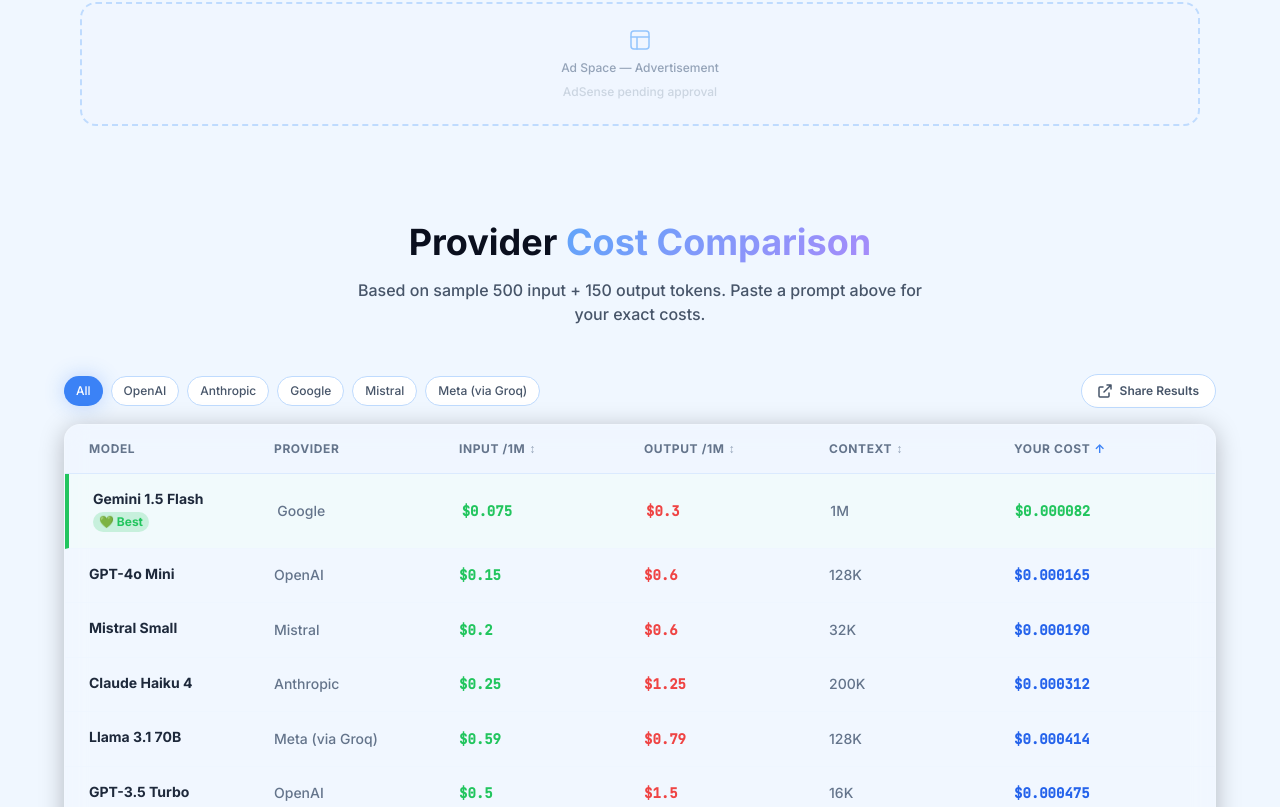
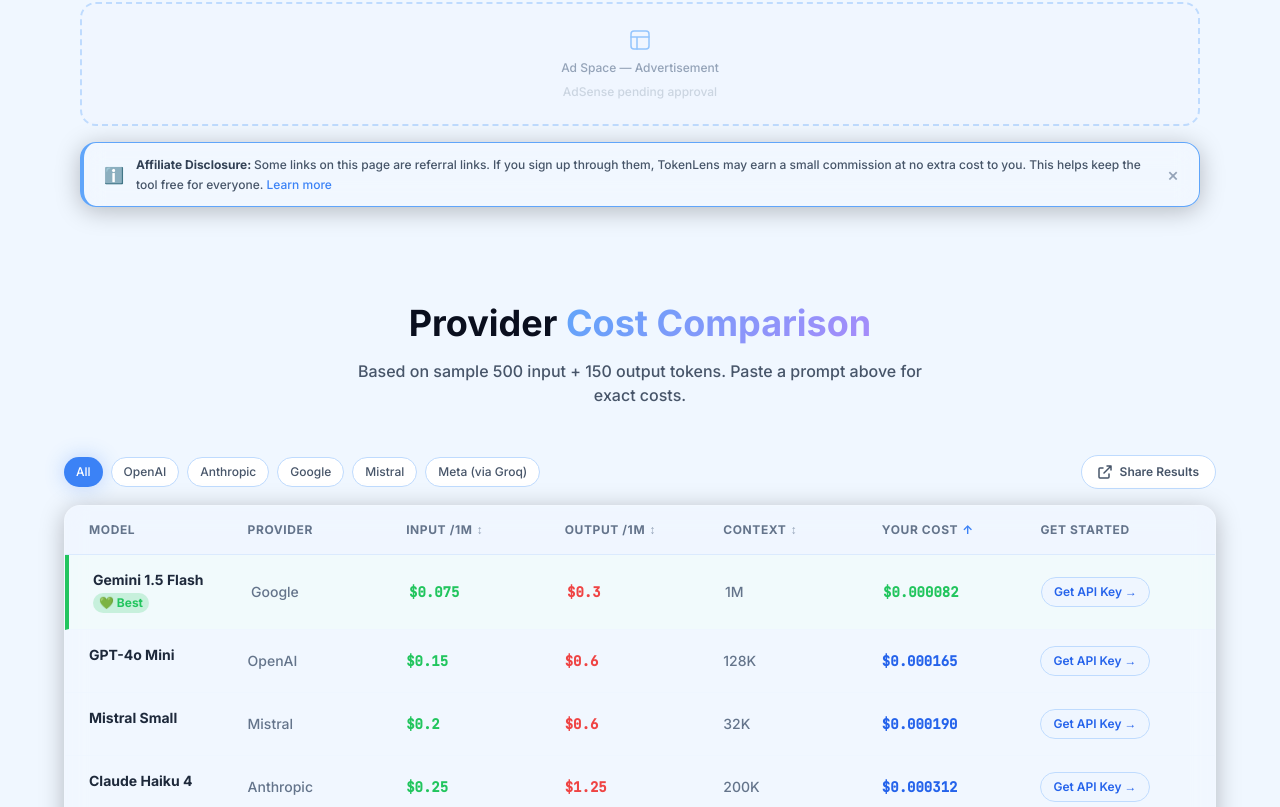
Before and after one commit to collins911911/token-estimator, a React (Vite) app: page / in a window 1280 px wide. Shown: the part 1893-2700 px from the top of the page. Built offline with nearby package versions, Linux system fonts and the light colour scheme.

Commit message:
phase 8 complete - affiliate links, disclosure banner, footer disclosure, FTC compliant

```diff
--- /dev/null
+++ b/src/components/AffiliateDisclosure.tsx
@@ -0,0 +1,38 @@
+import React, { useState } from 'react'
+
+function AffiliateDisclosure(): React.ReactElement {
+  const [dismissed, setDismissed] = useState<boolean>(false)
+
+  if (dismissed) return <></>
+
+  return (
+    <div className="w-full max-w-6xl mx-auto px-4 mb-4">
+      <div className="glass-card px-5 py-3 flex items-start sm:items-center justify-between gap-4 border-l-4 border-primary-400">
+        <div className="flex items-start sm:items-center gap-3">
+          <span className="text-base shrink-0">ℹ️</span>
+          <p className="text-xs text-slate-600 leading-relaxed">
+            <span className="font-bold text-slate-700">Affiliate Disclosure: </span>
+            Some links on this page are referral links. If you sign up through them,
+            TokenLens may earn a small commission at no extra cost to you.
+            This helps keep the tool free for everyone.{' '}
+            <a
+              href="#disclosure"
+              className="text-primary-500 hover:underline font-medium"
+            >
+              Learn more
+            </a>
+          </p>
+        </div>
+        <button
+          onClick={() => setDismissed(true)}
+          className="text-slate-400 hover:text-slate-600 transition-colors shrink-0 text-lg leading-none"
+          aria-label="Dismiss disclosure"
+        >
+          ×
+        </button>
+      </div>
+    </div>
+  )
+}
+
+export default AffiliateDisclosure
--- a/src/components/ComparisonTable.tsx
+++ b/src/components/ComparisonTable.tsx
@@ -1,6 +1,7 @@
 import React, { useState, useMemo } from 'react'
 import { useTokenCalculator } from '../hooks/useTokenCalculator'
 import { AI_MODELS, PROVIDERS } from '../constants/models'
+import { AFFILIATE_LINKS } from '../constants/affiliates'
 import { formatCost } from '../utils/tokenizer'
 import { calculateCost, getCheapestModel, getMostExpensiveModel } from '../utils/calculator'
 import { encodeStateToURL, copyToClipboard } from '../utils/share'
@@ -19,7 +20,6 @@
 
 function ComparisonTable(): React.ReactElement {
   const { state, selectedModel } = useTokenCalculator()
-
   const [sortKey, setSortKey] = useState<SortKey>('total')
   const [sortDir, setSortDir] = useState<SortDir>('asc')
   const [activeProvider, setActiveProvider] = useState<string>('All')
@@ -39,34 +39,21 @@
     models.sort((a, b) => {
       let valA = 0
       let valB = 0
-
-      if (sortKey === 'input') {
-        valA = a.pricing.inputPricePer1M
-        valB = b.pricing.inputPricePer1M
-      } else if (sortKey === 'output') {
-        valA = a.pricing.outputPricePer1M
-        valB = b.pricing.outputPricePer1M
-      } else if (sortKey === 'context') {
-        valA = CONTEXT_TO_NUM[a.contextWindow] ?? 0
-        valB = CONTEXT_TO_NUM[b.contextWindow] ?? 0
-      } else {
+      if (sortKey === 'input') { valA = a.pricing.inputPricePer1M; valB = b.pricing.inputPricePer1M }
+      else if (sortKey === 'output') { valA = a.pricing.outputPricePer1M; valB = b.pricing.outputPricePer1M }
+      else if (sortKey === 'context') { valA = CONTEXT_TO_NUM[a.contextWindow] ?? 0; valB = CONTEXT_TO_NUM[b.contextWindow] ?? 0 }
+      else {
         valA = calculateCost(inputTokens, outputTokens, a, 1).singleRequestCost
         valB = calculateCost(inputTokens, outputTokens, b, 1).singleRequestCost
       }
-
       return sortDir === 'asc' ? valA - valB : valB - valA
     })
-
     return models
   }, [sortKey, sortDir, activeProvider, inputTokens, outputTokens])
 
   function handleSort(key: SortKey) {
-    if (key === sortKey) {
-      setSortDir(prev => (prev === 'asc' ? 'desc' : 'asc'))
-    } else {
-      setSortKey(key)
-      setSortDir('asc')
-    }
+    if (key === sortKey) setSortDir(prev => prev === 'asc' ? 'desc' : 'asc')
+    else { setSortKey(key); setSortDir('asc') }
   }
 
   async function handleShare() {
@@ -76,10 +63,7 @@
       requestsPerDay: state.requestsPerDay,
     })
     const success = await copyToClipboard(url)
-    if (success) {
-      setCopied(true)
-      setTimeout(() => setCopied(false), 2500)
-    }
+    if (success) { setCopied(true); setTimeout(() => setCopied(false), 2500) }
   }
 
   function SortIcon({ col }: { col: SortKey }) {
@@ -98,10 +82,11 @@
           <p className="text-slate-600 max-w-xl mx-auto font-medium">
             {state.tokenResult
               ? `Based on your prompt — ${inputTokens} input + ${outputTokens} output tokens`
-              : 'Based on sample 500 input + 150 output tokens. Paste a prompt above for your exact costs.'}
+              : 'Based on sample 500 input + 150 output tokens. Paste a prompt above for exact costs.'}
           </p>
         </div>
 
+        {/* Controls */}
         <div className="flex flex-col sm:flex-row items-start sm:items-center justify-between gap-4 mb-4">
           <div className="flex flex-wrap gap-2">
             {['All', ...PROVIDERS].map(provider => (
@@ -118,27 +103,19 @@
               </button>
             ))}
           </div>
-
           <button
             onClick={handleShare}
             className={`flex items-center gap-2 text-xs px-4 py-2 rounded-full font-semibold transition-all duration-200 ${
               copied
                 ? 'bg-success text-white'
-                : 'bg-white border border-blue-200 text-slate-600 hover:border-primary-400 hover:text-primary-600'
+                : 'bg-white border border-blue-200 text-slate-600 hover:border-primary-400'
             }`}
           >
-            {copied ? (
-              <>✅ Link Copied!</>
-            ) : (
+            {copied ? '✅ Link Copied!' : (
               <>
                 <svg width="14" height="14" viewBox="0 0 14 14" fill="none">
-                  <path
-                    d="M9 1H13V5M13 1L6 8M5 3H2C1.45 3 1 3.45 1 4V12C1 12.55 1.45 13 2 13H10C10.55 13 11 12.55 11 12V9"
-                    stroke="currentColor"
-                    strokeWidth="1.5"
-                    strokeLinecap="round"
-                    strokeLinejoin="round"
-                  />
+                  <path d="M9 1H13V5M13 1L6 8M5 3H2C1.45 3 1 3.45 1 4V12C1 12.55 1.45 13 2 13H10C10.55 13 11 12.55 11 12V9"
+                    stroke="currentColor" strokeWidth="1.5" strokeLinecap="round" strokeLinejoin="round" />
                 </svg>
                 Share Results
               </>
@@ -146,8 +123,10 @@
           </button>
         </div>
 
+        {/* Table */}
         <div className="glass-card overflow-hidden">
-          <div className="grid grid-cols-6 gap-2 px-6 py-4 border-b border-blue-100 bg-blue-50/60">
+          {/* Header */}
+          <div className="grid grid-cols-7 gap-2 px-6 py-4 border-b border-blue-100 bg-blue-50/60">
             {[
               { label: 'Model', key: null },
               { label: 'Provider', key: null },
@@ -155,6 +134,7 @@
               { label: 'Output /1M', key: 'output' as SortKey },
               { label: 'Context', key: 'context' as SortKey },
               { label: 'Your Cost', key: 'total' as SortKey },
+              { label: 'Get Started', key: null },
             ].map(col => (
               <div
                 key={col.label}
@@ -169,6 +149,7 @@
             ))}
           </div>
 
+          {/* Rows */}
           {filteredAndSorted.length === 0 ? (
             <div className="px-6 py-10 text-center text-slate-400 font-medium">
               No models found for this provider.
@@ -179,38 +160,60 @@
               const isCheapest = row.id === cheapestId
               const isExpensive = row.id === expensiveId
               const isSelected = row.id === selectedModel.id
+              const affiliate = AFFILIATE_LINKS[row.provider]
 
               return (
                 <div
                   key={row.id}
-                  className={`grid grid-cols-6 gap-2 px-6 py-4 border-b border-blue-50 last:border-0 transition-all duration-200 hover:bg-blue-50/40
+                  className={`grid grid-cols-7 gap-2 px-6 py-4 border-b border-blue-50 last:border-0 transition-all duration-200 hover:bg-blue-50/40
                     ${isCheapest ? 'border-l-4 border-l-success bg-green-50/30' : ''}
                     ${isExpensive ? 'border-l-4 border-l-danger bg-red-50/20' : ''}
                     ${isSelected && !isCheapest && !isExpensive ? 'border-l-4 border-l-primary-400 bg-blue-50/30' : ''}
                   `}
                 >
+                  {/* Model Name */}
                   <div className="flex flex-col gap-1">
                     <span className="text-sm font-bold text-slate-800 leading-tight">{row.name}</span>
                     <div className="flex flex-wrap gap-1">
-                      {isCheapest && (
-                        <span className="text-xs bg-success/20 text-success px-1.5 py-0.5 rounded-full font-bold">💚 Best</span>
-                      )}
-                      {isExpensive && (
-                        <span className="text-xs bg-danger/20 text-danger px-1.5 py-0.5 rounded-full font-bold">🔴 Priciest</span>
-                      )}
-                      {isSelected && (
-                        <span className="text-xs bg-primary-100 text-primary-600 px-1.5 py-0.5 rounded-full font-bold">⚡ Selected</span>
-                      )}
+                      {isCheapest && <span className="text-xs bg-success/20 text-success px-1.5 py-0.5 rounded-full font-bold">💚 Best</span>}
+                      {isExpensive && <span className="text-xs bg-danger/20 text-danger px-1.5 py-0.5 rounded-full font-bold">🔴 Priciest</span>}
+                      {isSelected && <span className="text-xs bg-primary-100 text-primary-600 px-1.5 py-0.5 rounded-full font-bold">⚡ Selected</span>}
                     </div>
                   </div>
+
+                  {/* Provider */}
                   <div className="text-sm text-slate-500 font-medium flex items-center">{row.provider}</div>
+
+                  {/* Input */}
                   <div className="text-sm font-mono font-bold text-success flex items-center">${row.pricing.inputPricePer1M}</div>
+
+                  {/* Output */}
                   <div className="text-sm font-mono font-bold text-danger flex items-center">${row.pricing.outputPricePer1M}</div>
+
+                  {/* Context */}
                   <div className="text-sm text-slate-500 font-medium flex items-center">{row.contextWindow}</div>
+
+                  {/* Cost */}
                   <div className={`text-sm font-mono font-bold flex items-center ${
                     isCheapest ? 'text-success' : isExpensive ? 'text-danger' : 'text-primary-600'
                   }`}>
                     {formatCost(sampleCost)}
+                  </div>
+
+                  {/* Affiliate Link */}
+                  <div className="flex items-center">
+                    {affiliate ? (
+                      <a
+                        href={affiliate.url}
+                        target="_blank"
+                        rel="noopener noreferrer nofollow"
+                        className="text-xs px-3 py-1.5 rounded-full font-semibold bg-primary-50 text-primary-600 border border-primary-200 hover:bg-primary-500 hover:text-white transition-all duration-200 whitespace-nowrap"
+                      >
+                        {affiliate.label} →
+                      </a>
+                    ) : (
+                      <span className="text-xs text-slate-300">—</span>
+                    )}
                   </div>
                 </div>
               )
@@ -218,6 +221,7 @@
           )}
         </div>
 
+        {/* Legend */}
         <div className="flex flex-wrap items-center justify-between gap-3 mt-4">
           <div className="flex flex-wrap items-center gap-4">
             <span className="flex items-center gap-1.5 text-xs text-slate-500">
@@ -231,7 +235,7 @@
             </span>
           </div>
           <p className="text-xs text-slate-400 font-medium">
-            * Click column headers to sort. Verify prices on provider pages.
+            * Click headers to sort. Verify prices on provider pages.
           </p>
         </div>
       </div>
--- a/src/components/Footer.tsx
+++ b/src/components/Footer.tsx
@@ -1,4 +1,6 @@
-function TokenLensLogoSmall() {
+import React from 'react'
+
+function TokenLensLogoSmall(): React.ReactElement {
   return (
     <div className="flex items-center gap-2">
       <svg width="28" height="28" viewBox="0 0 36 36" fill="none">
@@ -16,28 +18,36 @@
   )
 }
 
-function Footer() {
+function Footer(): React.ReactElement {
   return (
-    <footer className="border-t border-glass-border mt-8">
+    <footer className="border-t border-blue-100 mt-8">
       <div className="max-w-6xl mx-auto px-4 py-12">
         <div className="grid grid-cols-1 md:grid-cols-3 gap-8 mb-8">
+
           {/* Brand */}
           <div>
             <TokenLensLogoSmall />
             <p className="text-slate-500 text-sm mt-3 leading-relaxed max-w-xs">
               Free AI token counter and API cost estimator for developers, marketers,
-              and freelancers. No login required.
+              and freelancers. No login required. Ever.
             </p>
           </div>
 
-          {/* Links */}
+          {/* Tool Links */}
           <div>
-            <h4 className="text-sm font-semibold text-slate-300 mb-3">Tool</h4>
+            <h4 className="text-sm font-bold text-slate-700 mb-3">Tool</h4>
             <ul className="space-y-2">
-              {['Token Calculator', 'Cost Comparison', 'FAQ'].map(link => (
-                <li key={link}>
-                  <a href="#tool" className="text-slate-500 hover:text-primary-400 text-sm transition-colors">
-                    {link}
+              {[
+                { label: 'Token Calculator', href: '#tool' },
+                { label: 'Cost Comparison', href: '#compare' },
+                { label: 'FAQ', href: '#faq' },
+              ].map(link => (
+                <li key={link.label}>
+                  <a
+                    href={link.href}
+                    className="text-slate-500 hover:text-primary-500 text-sm transition-colors font-medium"
+                  >
+                    {link.label}
                   </a>
                 </li>
               ))}
@@ -46,26 +56,58 @@
 
           {/* Providers */}
           <div>
-            <h4 className="text-sm font-semibold text-slate-300 mb-3">Supported Providers</h4>
+            <h4 className="text-sm font-bold text-slate-700 mb-3">Supported Providers</h4>
             <ul className="space-y-2">
-              {['OpenAI', 'Anthropic', 'Google Gemini', 'Mistral AI'].map(p => (
-                <li key={p} className="text-slate-500 text-sm">{p}</li>
+              {[
+                { label: 'OpenAI (GPT-4o)', href: 'https://platform.openai.com/signup' },
+                { label: 'Anthropic (Claude)', href: 'https://console.anthropic.com/login' },
+                { label: 'Google (Gemini)', href: 'https://aistudio.google.com/app/apikey' },
+                { label: 'Mistral AI', href: 'https://console.mistral.ai/' },
+                { label: 'Meta Llama (Groq)', href: 'https://console.groq.com/login' },
+              ].map(p => (
+                <li key={p.label}>
+                  <a
+                    href={p.href}
+                    target="_blank"
+                    rel="noopener noreferrer nofollow"
+                    className="text-slate-500 hover:text-primary-500 text-sm transition-colors font-medium"
+                  >
+                    {p.label} →
+                  </a>
+                </li>
               ))}
             </ul>
           </div>
         </div>
 
+        {/* Affiliate Disclosure — legally required */}
+        <div
+          id="disclosure"
+          className="glass-card p-5 mb-6 border-l-4 border-primary-300"
+        >
+          <h5 className="text-xs font-bold text-slate-700 mb-2 uppercase tracking-wide">
+            Affiliate Disclosure
+          </h5>
+          <p className="text-xs text-slate-500 leading-relaxed">
+            TokenLens participates in referral programs with AI providers. Some links on this
+            page are affiliate or referral links, marked with "→". If you sign up or make a
+            purchase through these links, TokenLens may earn a commission at no additional cost
+            to you. We only link to services we genuinely recommend and use. This disclosure is
+            provided in compliance with the FTC guidelines on endorsements and testimonials.
+          </p>
+        </div>
+
         {/* Bottom Bar */}
-        <div className="border-t border-glass-border pt-6 flex flex-col md:flex-row items-center justify-between gap-4">
-          <p className="text-slate-600 text-xs">
+        <div className="border-t border-blue-100 pt-6 flex flex-col md:flex-row items-center justify-between gap-4">
+          <p className="text-slate-500 text-xs font-medium">
             © {new Date().getFullYear()} TokenLens. Free forever. Built for developers.
           </p>
           <div className="flex items-center gap-4">
-            <a href="#" className="text-slate-600 hover:text-primary-400 text-xs transition-colors">
+            <a href="#disclosure" className="text-slate-400 hover:text-primary-500 text-xs transition-colors">
+              Affiliate Disclosure
+            </a>
+            <a href="#" className="text-slate-400 hover:text-primary-500 text-xs transition-colors">
               Privacy Policy
-            </a>
-            <a href="#" className="text-slate-600 hover:text-primary-400 text-xs transition-colors">
-              Affiliate Disclosure
             </a>
           </div>
         </div>
--- /dev/null
+++ b/src/constants/affiliates.ts
@@ -0,0 +1,57 @@
+export interface AffiliateLink {
+  modelProvider: string
+  label: string
+  url: string
+  hasProgram: boolean
+  commission?: string
+  note?: string
+}
+
+// Research as of July 2025
+// Update these URLs with your actual affiliate/referral links when you sign up
+export const AFFILIATE_LINKS: Record<string, AffiliateLink> = {
+  OpenAI: {
+    modelProvider: 'OpenAI',
+    label: 'Get API Key',
+    url: 'https://platform.openai.com/signup',
+    hasProgram: false,
+    note: 'No formal affiliate program yet — direct signup link',
+  },
+  Anthropic: {
+    modelProvider: 'Anthropic',
+    label: 'Get API Key',
+    url: 'https://console.anthropic.com/login',
+    hasProgram: false,
+    note: 'No formal affiliate program yet — direct signup link',
+  },
+  Google: {
+    modelProvider: 'Google',
+    label: 'Get API Key',
+    url: 'https://aistudio.google.com/app/apikey',
+    hasProgram: false,
+    note: 'Google AI Studio — free tier available',
+  },
+  Mistral: {
+    modelProvider: 'Mistral',
+    label: 'Get API Key',
+    url: 'https://console.mistral.ai/',
+    hasProgram: false,
+    note: 'No formal affiliate program yet — direct signup link',
+  },
+  'Meta (via Groq)': {
+    modelProvider: 'Meta (via Groq)',
+    label: 'Try on Groq',
+    url: 'https://console.groq.com/login',
+    hasProgram: false,
+    note: 'Groq offers free tier for Llama models',
+  },
+}
+
+// When affiliate programs launch, update the url to your affiliate link
+// and set hasProgram: true with your commission rate
+// Example:
+// OpenAI: {
+//   url: 'https://platform.openai.com/signup?ref=tokenlens',
+//   hasProgram: true,
+//   commission: '$X per signup',
+// }
--- a/src/pages/Home.tsx
+++ b/src/pages/Home.tsx
@@ -7,10 +7,8 @@
 import Footer from '../components/Footer'
 import SEO from '../components/SEO'
 import JsonLd from '../components/JsonLd'
-import {
-  AdBannerMiddle,
-  AdBannerBottom,
-} from '../components/AdBanner'
+import AffiliateDisclosure from '../components/AffiliateDisclosure'
+import { AdBannerMiddle, AdBannerBottom } from '../components/AdBanner'
 
 function Home(): React.ReactElement {
   return (
@@ -28,14 +26,13 @@
         <main>
           <Hero />
           <ToolCard />
+          <AdBannerMiddle />
 
-          {/* Ad between tool and comparison — high visibility, non-intrusive */}
-          <AdBannerMiddle />
+          {/* Affiliate disclosure shown above comparison table */}
+          <AffiliateDisclosure />
 
           <ComparisonTable />
           <FAQ />
-
-          {/* Ad above footer — last touchpoint before leaving */}
           <AdBannerBottom />
         </main>
         <Footer />
```
